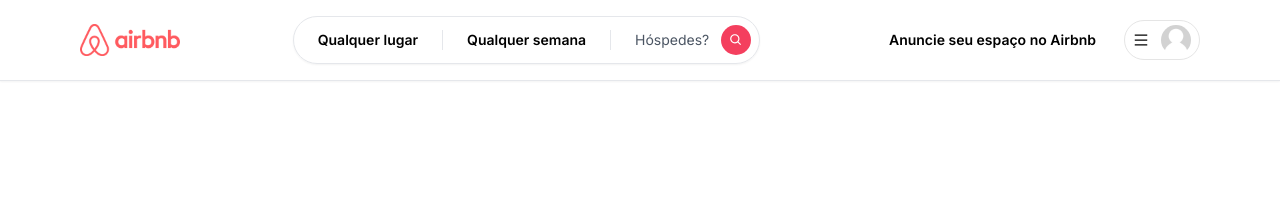
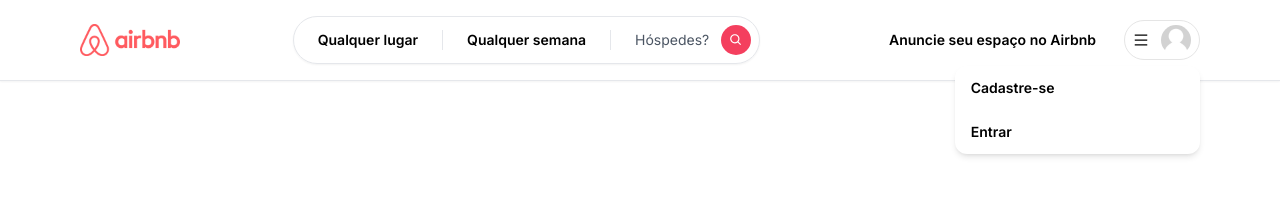
Before and after one commit to luvvas/clone-airbnb, a Next.js app: page / in a window 1280 px wide. Both pictures are taken after a click on the element 1161 px from the left and 40 px from the top of the page. Shown: the top 204 px of the page. Built offline with nearby package versions, Linux system fonts and the light colour scheme.

Commit message:
feat: add profile button with signin and signup

```diff
--- /dev/null
+++ b/app/components/navbar/MenuItem.tsx
@@ -0,0 +1,19 @@
+'use client'
+
+interface MenuItemProps {
+  onClick: () => void;
+  label: string
+}
+
+const MenuItem: React.FC<MenuItemProps> = ({ onClick, label }) => {
+  return (
+    <div
+      onClick={onClick}
+      className="px-4 py-3 hover:bg-neutral-100 transition font-semibold"
+    >
+      {label}
+    </div>
+  )
+}
+
+export default MenuItem
--- a/app/components/navbar/UserMenu.tsx
+++ b/app/components/navbar/UserMenu.tsx
@@ -1,10 +1,17 @@
 'use client'
 
+import { useCallback, useState } from 'react'
+import { AiOutlineMenu } from 'react-icons/ai'
 import Avatar from '../Avatar'
-
-import { AiOutlineMenu } from 'react-icons/ai'
+import MenuItem from './MenuItem'
 
 const UserMenu = () => {
+  const [isOpen, setIsOpen] = useState(false)
+
+  const toggleOpen = useCallback(() => {
+    setIsOpen((value) => !value)
+  }, [])
+
   return (
     <div className="relative">
       <div className="flex flex-row items-center gap-3">
@@ -16,7 +23,7 @@
         </div>
 
         <div
-          onClick={() => {}}
+          onClick={toggleOpen}
           className="p-4 md:py-1 md:px-2 border-[1px] border-neutral-200 flex flex-row items-center gap-3 rounded-full cursor-pointer hover:shadow-md transition"
         >
           <AiOutlineMenu />
@@ -25,6 +32,23 @@
           </div>
         </div>
       </div>
+
+      {isOpen && (
+        <div className="absolute rounded-xl shadow-md w-[40vw] md:w-3/4 bg-white overflow-hidden right-0 top-12 text-sm">
+          <div className="flex flex-col cursor-pointer">
+            <>
+              <MenuItem
+                onClick={() => {}}
+                label="Cadastre-se"
+              />
+              <MenuItem
+                onClick={() => {}}
+                label="Entrar"
+              />
+            </>
+          </div>
+        </div>
+      )}
     </div>
   )
 }
```
